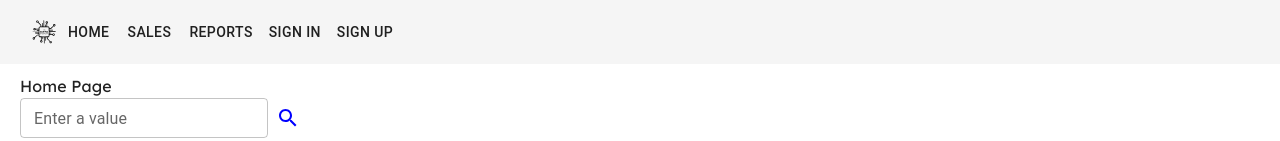
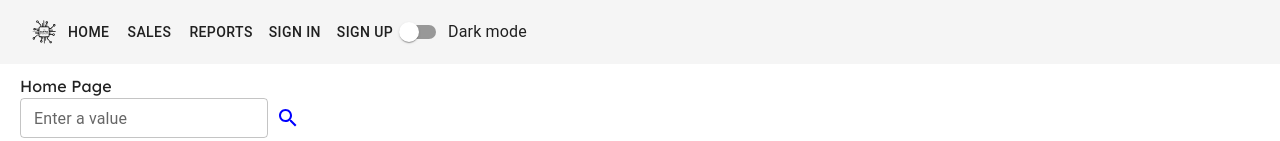
Before and after one commit to mys1erious/games-sales-project, a React (Create React App) app in the folder frontend/: page / in a window 1280 px wide. Shown: the top 141 px of the page. Built offline with nearby package versions, Linux system fonts and the light colour scheme.

Commit message:
Added Dark/White themes and Switch component for them:

```diff
--- a/frontend/src/App.js
+++ b/frontend/src/App.js
@@ -1,5 +1,6 @@
-import React, {useState} from "react";
+import React, {useEffect, useState} from "react";
 import {BrowserRouter as Router, Route, Routes} from "react-router-dom";
+import { ThemeProvider, createTheme } from "@mui/material/styles";
 
 import './App.css';
 
@@ -20,12 +21,27 @@ import {SalesContext} from "./components/Sales/SalesContext";
 
 
 function App() {
+
+    const darkTheme = createTheme({
+        palette: {
+            mode: 'dark'
+        }
+    });
+    const whiteTheme = createTheme({
+        palette: {
+            mode: 'light'
+        }
+    });
+
+    const [isDarkTheme, setIsDarkTheme] = useState(false);
     const [sales, setSales] = useState(null);
 
     return (
+
         <Router>
             <React.StrictMode>
-                <Header />
+                <ThemeProvider theme={isDarkTheme ? darkTheme : whiteTheme}>
+                <Header isDarkTheme={isDarkTheme} setIsDarkTheme={setIsDarkTheme}/>
                 <div className="body-container">
                     <SalesContext.Provider value={{sales, setSales}}>
                     <Routes>
@@ -47,6 +63,7 @@ function App() {
                     </SalesContext.Provider>
                 </div>
                 <Footer />
+                </ThemeProvider>
             </React.StrictMode>
         </Router>
     );
--- a/frontend/src/components/Header/Header.js
+++ b/frontend/src/components/Header/Header.js
@@ -5,7 +5,7 @@ import "./Header.css";
 
 import {
     AppBar, Button,
-    CssBaseline,
+    CssBaseline, FormControlLabel, Switch,
     Toolbar,
     Typography
 } from "@mui/material";
@@ -13,7 +13,12 @@ import {
 import { ReactComponent as Logo } from "../../assets/logo.svg";
 
 
-const Header = () => {
+const Header = ({isDarkTheme, setIsDarkTheme}) => {
+
+    const changeTheme = () => {
+        setIsDarkTheme(currTheme => !currTheme)
+    };
+
     return(
         <React.Fragment>
             <CssBaseline />
@@ -94,6 +99,8 @@ const Header = () => {
                                     </Button>
                                 </React.Fragment>
                         }
+                        <FormControlLabel control={
+                            <Switch checked={isDarkTheme} onChange={changeTheme}/>} label="Dark mode" />
                     </Typography>
                 </Toolbar>
             </AppBar>
```
